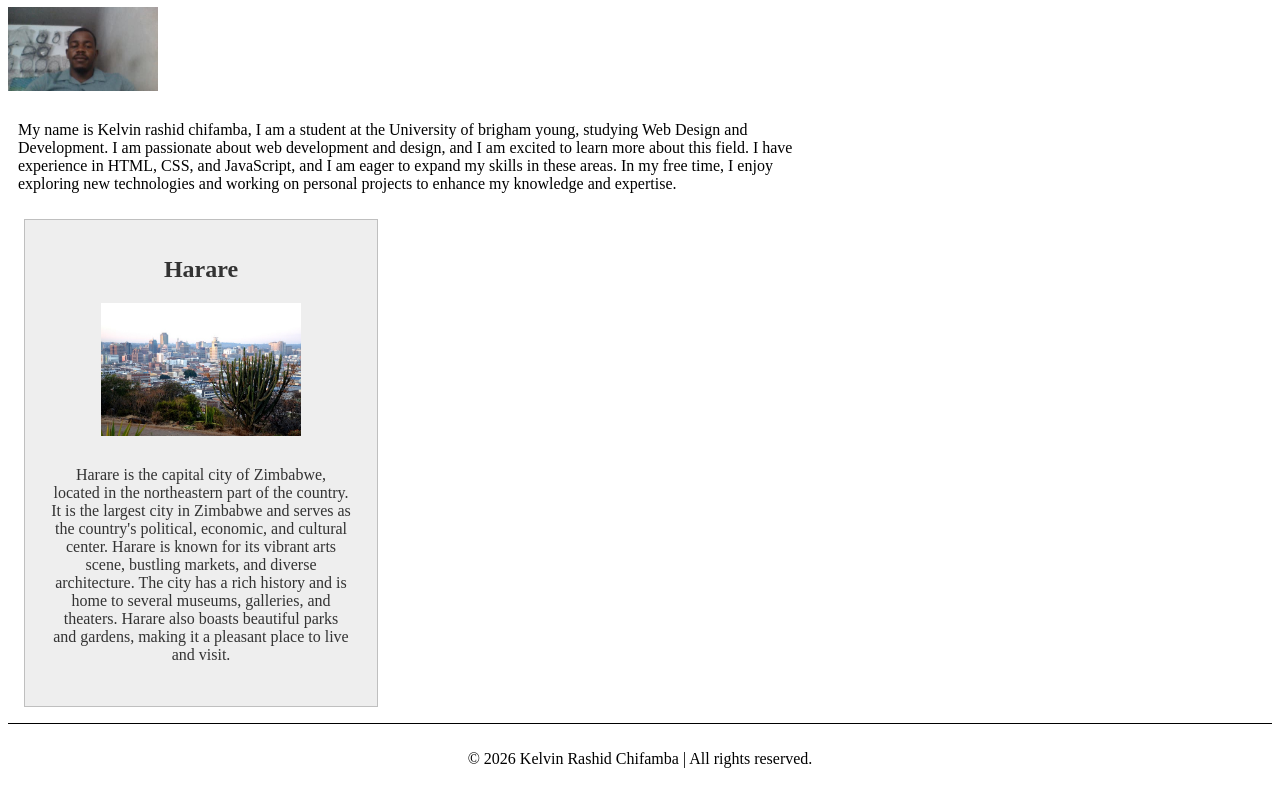
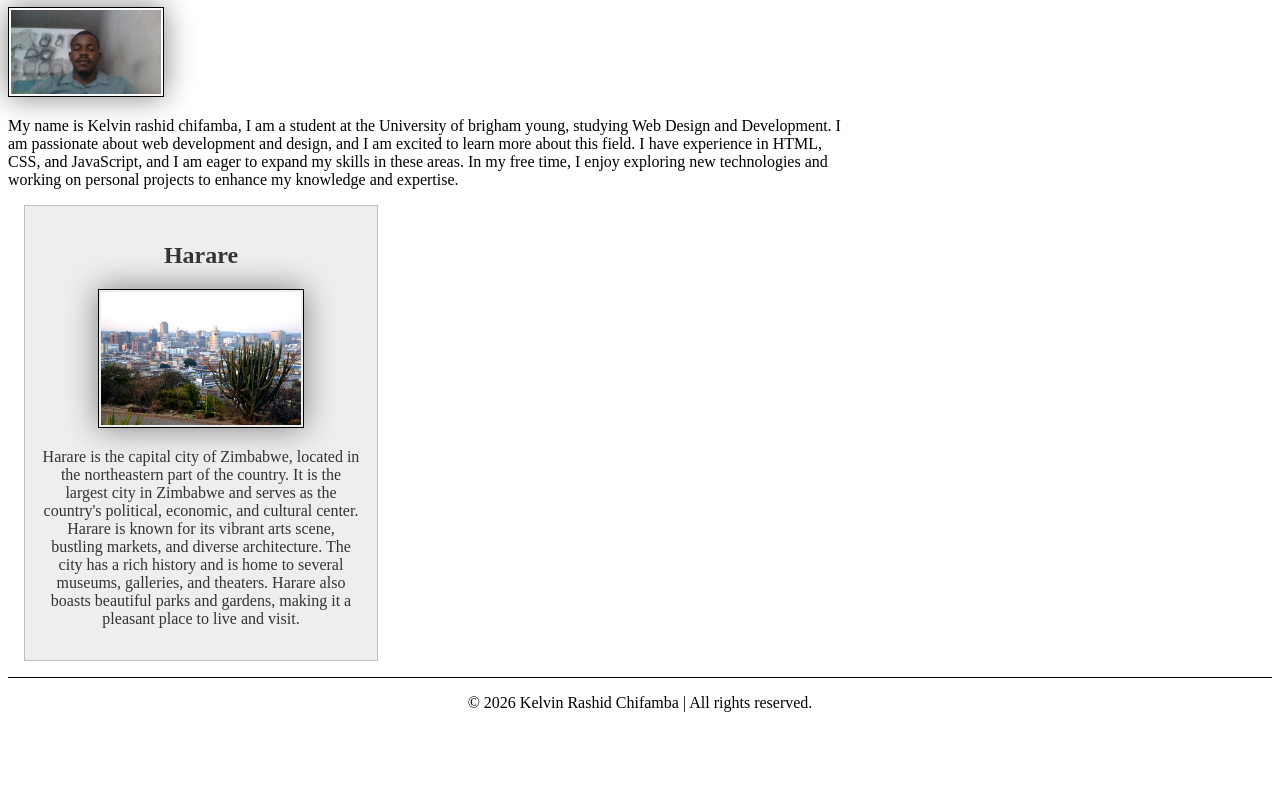
Before and after one commit to kelvinrchifamba-prog/wdd130, a plain HTML site: page index.html in a window 1280 px wide. Shown: the part 217-1007 px from the top of the page. After the commit the page ends 945 px from the top, so only its background shows below. Drawn offline with Linux system fonts and the light colour scheme.

Commit message:
styles.css

```diff
--- a/styles/styles.css
+++ b/styles/styles.css
@@ -11,6 +11,14 @@ nav a {
 
 h1 {
     color: darkblue;
+}
+
+img {
+    width: 150px;
+    height: auto;
+    border: 1px solid black;
+    padding: 2px;
+    box-shadow: 0 0 30px gray;
 }
 
 main {
@@ -39,7 +47,7 @@ main img {
 }
 
 p {
-    padding: 10px
+    padding: 0px
 }
 
 footer {
```
